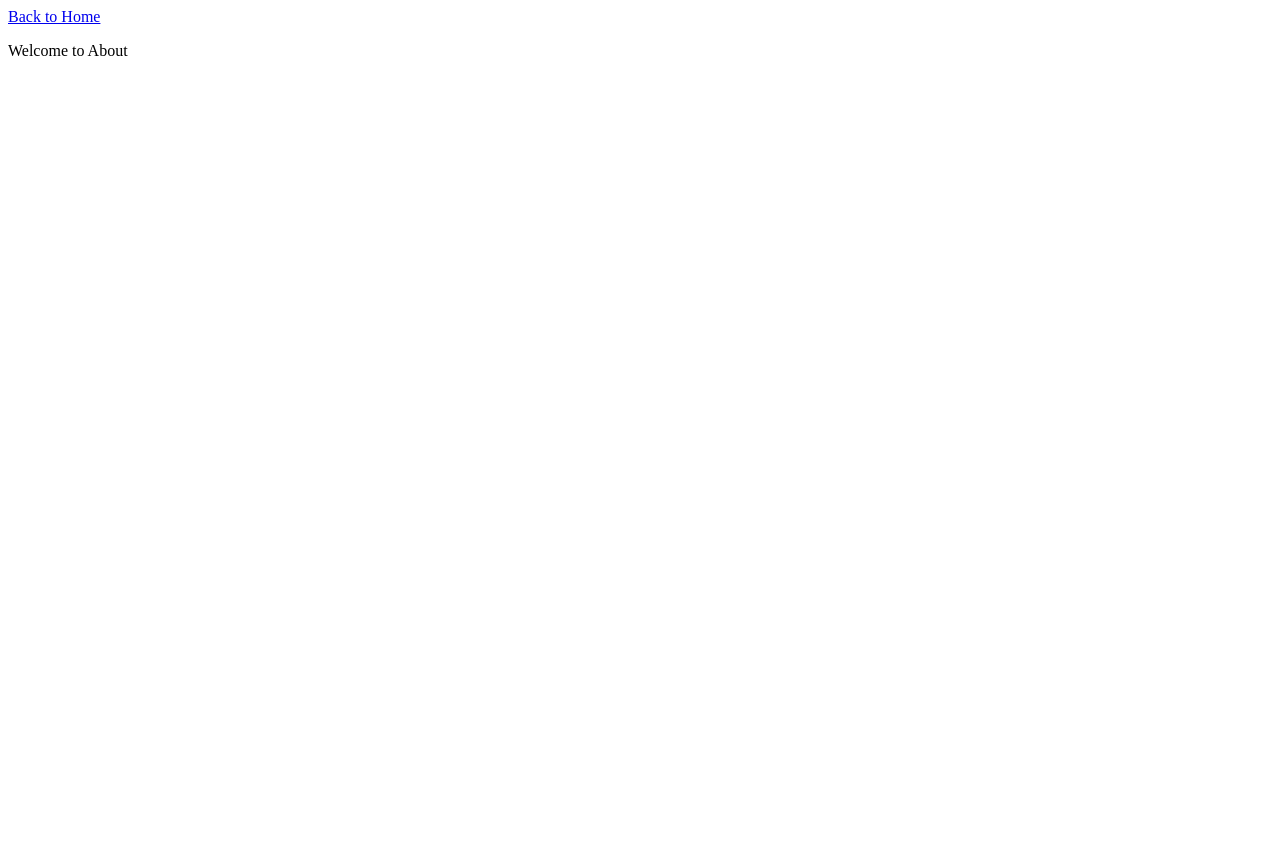
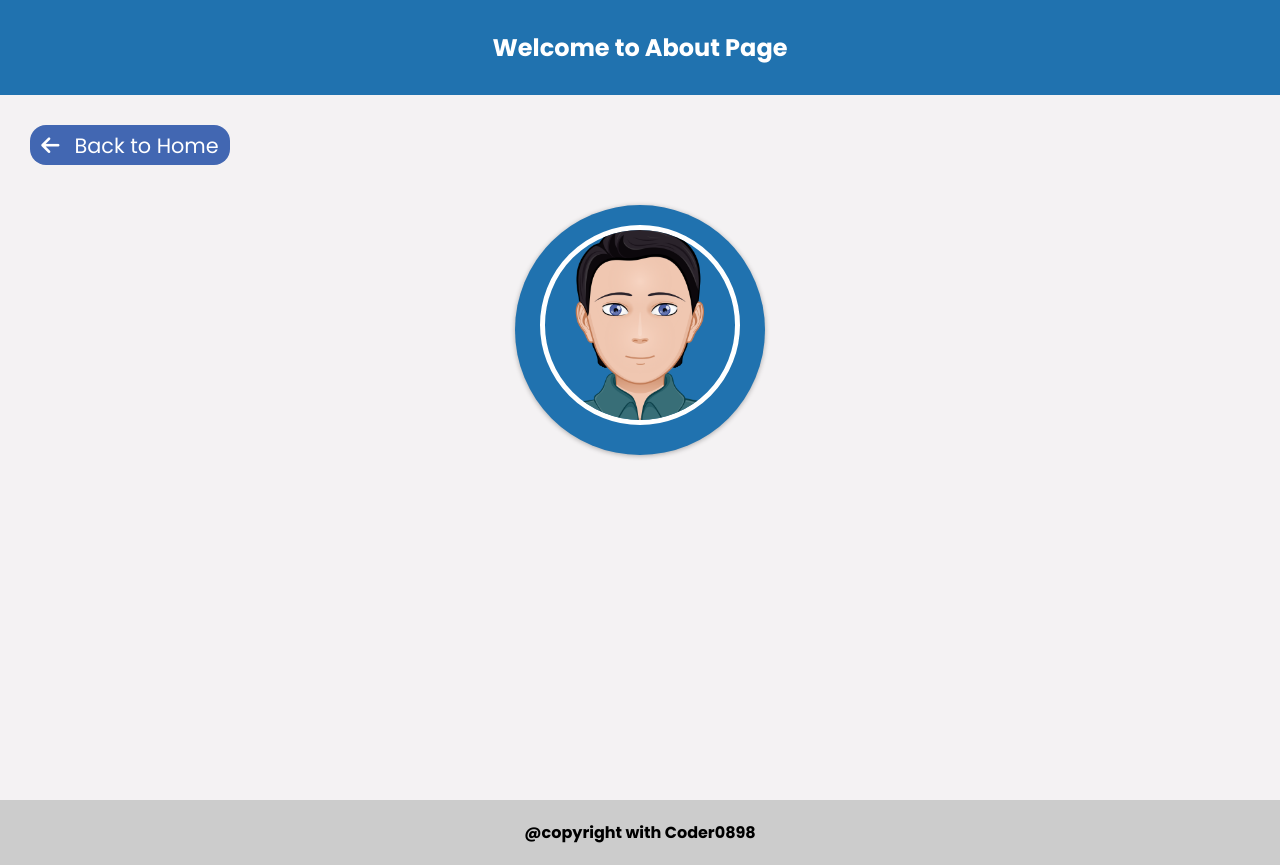
Before and after one commit to coder0898/javascriptprojects, a plain HTML site: page page/About.html in a window 1280 px wide. Before the commit the page ends 800 px from the top, so only its background shows below. Drawn offline with Linux system fonts and the light colour scheme.

Commit message:
about page complete and refactoring of css file

```diff
--- /dev/null
+++ b/css/about/button.css
@@ -0,0 +1,28 @@
+.button-div{
+  padding: 30px;
+}
+
+.button-div button{
+  width: 200px;
+  height: 40px;
+  background-color: #4267B2;
+  border: 0;
+  cursor: pointer;
+  outline: 0;
+  border-radius: 1rem;
+  transition: all .4s ease-in-out;
+}
+
+.button-div button a{
+  text-decoration: none;
+  color: #fff;
+  font-size: 1.3rem;
+}
+
+.button-div button a span{
+  margin-right: 15px;
+}
+
+.button-div button:hover{
+  transform: scaleY(1.4);
+}
--- /dev/null
+++ b/css/about/container-about.css
@@ -0,0 +1,140 @@
+.container{
+    height: 250px;
+    width: 250px;
+    overflow: hidden;
+    margin: 10px auto;
+    border-radius: 50%;
+    transition: all 0.3s ease-in-out;
+    box-shadow: 0px 1px 5px 0px rgba(0,0,0,0.3);
+    background: #2072AF;
+
+  }
+
+  .container:hover{
+    height: 470px;
+    width: 350px;
+    border-radius: 5px;
+    box-shadow: 0px 1px 35px 0px rgba(0,0,0,0.3);
+  }
+
+  .container .wrapper img{
+    position: relative;
+    z-index: 20;
+    width: 200px;
+    height: 200px;
+    display: block;
+    border: 5px solid #fff;
+    border-radius: 50%;
+    object-fit: cover;
+    margin: 20px auto;
+  }
+
+  .wrapper .person-name{
+    display: flex;
+    flex-direction: column;
+    justify-content: center;
+    align-items: center;
+  }
+
+  .wrapper .person-name h1{
+    color: #fff;
+    font-size: 30px;
+    font-weight: 500;
+    padding: 10px;
+    line-height: 25px;
+
+  }
+
+  .wrapper .person-name p{
+    color: #fff;
+    font-size: 17px;
+    line-height: 0px;
+    margin-top: 10px;
+  }
+
+  .wrapper .content h2{
+    color: #f4f2f3;
+    font-size: 30px;
+    font-weight: 500;
+    padding: 1px 20px 10px 20px!important;
+    margin-top: 10px;
+  }
+
+  .contact-link{
+    display: flex;
+    justify-content: space-evenly;
+    align-items: center;
+    margin-top: 20px;
+  }
+
+  .contact-link .button{
+    display: flex;
+    justify-content: space-between;
+    align-items: center;
+    height: 60px;
+    width: 60px;
+    text-decoration: none;
+    overflow: hidden;
+    background: #fff;
+    border-radius: 50px;
+    cursor: pointer;
+    box-shadow: 0px 10px 10px rgba(0, 0, 0, 0.1);
+    transition: all 0.5s ease-out;
+  }
+
+  .contact-link .button:hover {
+    width: 150px;
+  }
+
+  .contact-link .button .link-icon{
+    display: inline-block;
+    height: 60px;
+    width: 60px;
+    color: #000;
+    text-align: center;
+    border-radius: 50px;
+    box-sizing: border-box;
+    line-height: 60px;
+    transition: all 0.3s ease-out;
+  }
+
+  .contact-link .button:nth-child(1):hover .link-icon {
+    background: #4267B2;
+  }
+  .contact-link .button:nth-child(2):hover .link-icon {
+    background: #333;
+  }
+
+  .contact-link .button .link-icon i{
+    font-size: 30px;
+    line-height: 60px;
+    transition: all 0.3s ease-out;
+  }
+
+  .contact-link .button:hover .link-icon i {
+    color: #fff;
+  }
+
+  .contact-link .button .link-icon .link-title{
+    font-size: 35px;
+    font-weight: 500;
+    line-height: 60px;
+    transition: all 0.3s ease-out;
+  }
+
+  .contact-link .link-title{
+    margin-right: 20px;
+    display: none;
+    transition: all 0.3s ease-out;
+  }
+
+  .contact-link .button:hover .link-title{
+    display: block;
+  }
+
+  .wrapper .button:nth-child(1) .link-title {
+    color: #4267B2;
+  }
+  .wrapper .button:nth-child(2) .link-title {
+    color: #333;
+  }
--- /dev/null
+++ b/css/about/header.css
@@ -0,0 +1,19 @@
+main{
+    display: flex;
+    flex-direction: column;
+    height: 100vh;
+  }
+
+  main header{
+    display: flex;
+    justify-content: space-around;
+    align-items: center;
+    background-color: #2072AF;
+    padding: 30px;
+  }
+
+  main header p{
+    font-size: 1.5rem;
+    font-weight: 700;
+    color: #fff;
+  }
--- /dev/null
+++ b/css/global.css
@@ -0,0 +1,22 @@
+@import url('https://fonts.googleapis.com/css2?family=Poppins:ital,wght@0,100;0,200;0,300;0,400;0,500;0,600;0,700;0,800;0,900;1,100;1,200;1,300;1,400;1,500;1,600;1,700;1,800;1,900&display=swap');
+
+*{
+    padding: 0;
+    margin: 0;
+    box-sizing: border-box;
+    font-family: 'Poppins', sans-serif;
+}
+
+body{
+    height: 100%;
+    width: 100%;
+    background-color: #f4f2f3;
+}
+
+/* footer */
+footer{
+    background-color: #ccc;
+    padding: 20px;
+    text-align: center;
+    font-weight: 700;
+}
--- a/style.css
+++ b/css/home/main.css
@@ -1,147 +1,3 @@
-@import url('https://fonts.googleapis.com/css2?family=Poppins:ital,wght@0,100;0,200;0,300;0,400;0,500;0,600;0,700;0,800;0,900;1,100;1,200;1,300;1,400;1,500;1,600;1,700;1,800;1,900&display=swap');
-
-*{
-    padding: 0;
-    margin: 0;
-    box-sizing: border-box;
-    font-family: 'Poppins', sans-serif;
-}
-
-body{
-    height: 100%;
-    width: 100%;
-    background-color: #f4f2f3;
-}
-
-/* navigation */
-nav{
-    display: flex;
-    justify-content: space-between;
-    align-items: center;
-    padding: 20px;
-}
-
-nav h1{
-    width: 400px;
-    display: flex;
-    justify-content: space-between;
-    align-items: center;
-    font-size: 2rem;
-    margin-left: 40px;
-}
-
-nav span{
-    color: rgb(47, 53, 218);
-}
-
-nav ul{
-    width: 400px;
-    list-style: none;
-    display: flex;
-    justify-content: space-evenly;
-    align-items: center;
-}
-
-nav ul li {
-    font-size: 1.2rem;
-    font-weight: 700;
-    text-align: center;
-}
-
-nav ul li a{
-    width: 350px;
-    text-decoration: none;
-    color: rgb(47, 53, 218);
-}
-
-nav ul a:hover {
-    background-color: rgb(47, 53, 218);
-    padding: 10px;
-    color: #ffffff;
-    border-radius: 1rem;
-    transition: all 0.3s ease-in-out;
-}
-
-/* hero page */
-header .hero-container{
-    display: flex;
-    justify-content: space-evenly;
-    align-items: center;
-    gap: 30px;
-    padding: 20px;
-}
-
-.hero-container .hero-image{
-    padding: 20px;
-}
-
-.hero-container .hero-image img{
-    width: 400px;
-}
-
-.animated{
-    position: relative;
-    animation-name: heroImage;
-    animation-timing-function: ease-in-out;
-    animation-duration: 3s;
-    animation-iteration-count: infinite;
-    animation-delay: 0s;
-    animation-fill-mode: both;
-    animation-direction: alternate-reverse;
-}
-
-@keyframes heroImage{
-    0% {
-        transform: translateY(20px);
-      }
-      100% {
-        transform: translateY(-20px);
-      }
-}
-
-.hero-container .hero-description{
-    width: 600px;
-    padding: 20px;
-}
-
-.hero-container .hero-description h4{
-    font-size: 1.4rem;
-    margin-bottom: 20px;
-}
-
-.hero-container .hero-description h4 .heading-span{
-    background-color: #2072AF;
-    padding: 10px;
-    border-radius: 1rem;
-    color: #ffffff;
-    margin-right: 5px;
-}
-
-.span-animated{
-    animation-name: spanScale;
-    animation-timing-function: ease-in-out;
-    animation-duration: 3s;
-    animation-iteration-count: infinite;
-    animation-delay: 0s;
-    animation-fill-mode: both;
-    animation-direction: alternate-reverse;
-}
-
-@keyframes spanScale{
-    from {
-        background-color: #2072AF;
-      }
-      to {
-        background-color: #f72585;
-      }
-}
-
-
-.hero-container .hero-description p{
-    font-size: 1.2rem;
-    text-align: justify;
-}
-
 /* main page */
 main{
     width: 100%;
@@ -326,11 +182,3 @@ main{
 .wrapper:hover > .back-face{
     transform: rotateY(0deg);
   }
-
-/* footer */
-footer{
-    background-color: #ccc;
-    padding: 20px;
-    text-align: center;
-    font-weight: 700;
-}
--- a/page/About.html
+++ b/page/About.html
@@ -4,9 +4,54 @@
     <meta charset="UTF-8" />
     <meta name="viewport" content="width=device-width, initial-scale=1.0" />
     <title>About Page</title>
+    <link
+      rel="stylesheet"
+      href="https://cdnjs.cloudflare.com/ajax/libs/font-awesome/6.7.2/css/all.min.css"
+      integrity="sha512-Evv84Mr4kqVGRNSgIGL/F/aIDqQb7xQ2vcrdIwxfjThSH8CSR7PBEakCr51Ck+w+/U6swU2Im1vVX0SVk9ABhg=="
+      crossorigin="anonymous"
+      referrerpolicy="no-referrer"
+    />
+    <link rel="stylesheet" href="../css/global.css" />
+    <link rel="stylesheet" href="../css/about/header.css" />
+    <link rel="stylesheet" href="../css/about/button.css" />
+    <link rel="stylesheet" href="../css/about/container-about.css" />
   </head>
   <body>
-    <a href="/index.html">Back to Home</a>
-    <p>Welcome to About</p>
+    <main>
+      <header>
+        <p>Welcome to About Page</p>
+      </header>
+      <section class="button-div">
+        <button>
+          <a href="/index.html"
+            ><span><i class="fa-solid fa-arrow-left"></i></span>Back to Home</a
+          >
+        </button>
+      </section>
+      <section class="container">
+        <div class="wrapper">
+          <img src="/images/myAvatar.png" alt="avatar-image" />
+          <div class="person-name">
+            <h1>Pratik Bakshi</h1>
+            <p>Mumbai, India</p>
+          </div>
+          <div class="content">
+            <h2>Front End Developer</h2>
+          </div>
+          <div class="contact-link">
+            <a href="" class="button"
+              ><span class="link-icon"
+                ><i class="fa-brands fa-linkedin"></i></span
+              ><span class="link-title">LinkedIn</span></a
+            >
+            <a href="" class="button"
+              ><span class="link-icon"><i class="fa-brands fa-github"></i></span
+              ><span class="link-title">Github</span></a
+            >
+          </div>
+        </div>
+      </section>
+    </main>
+    <footer>@copyright with Coder0898</footer>
   </body>
 </html>
```
Also changed, not shown: css/home/hero.css (added, +79 -0 lines), css/home/navigation.css (added, +50 -0 lines), index.html (+6 -3 lines), images/myAvatar.png (added).
